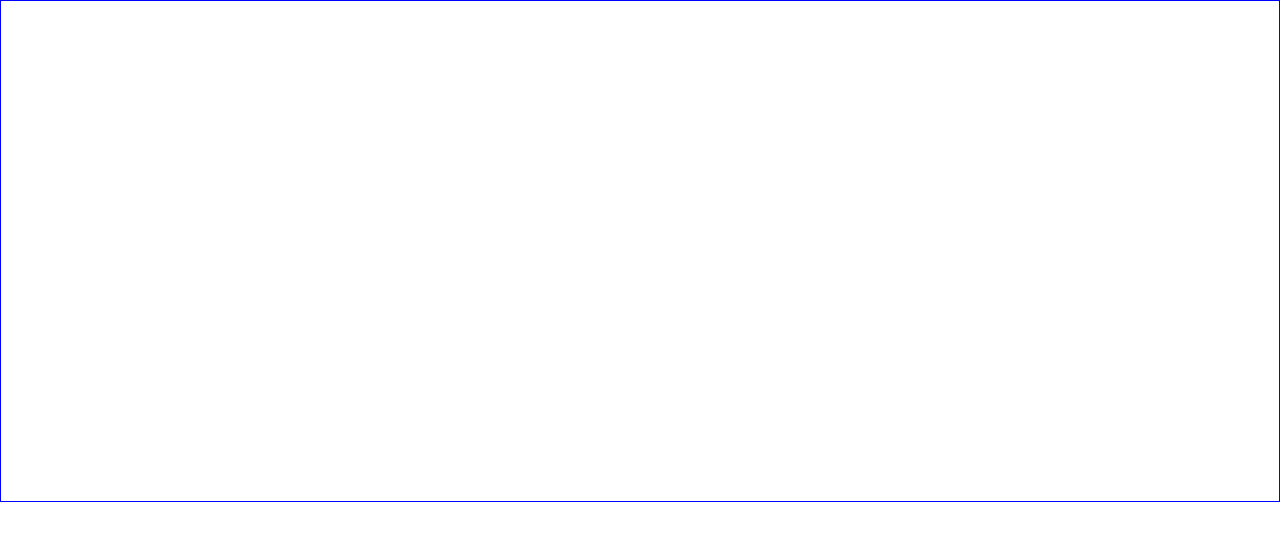
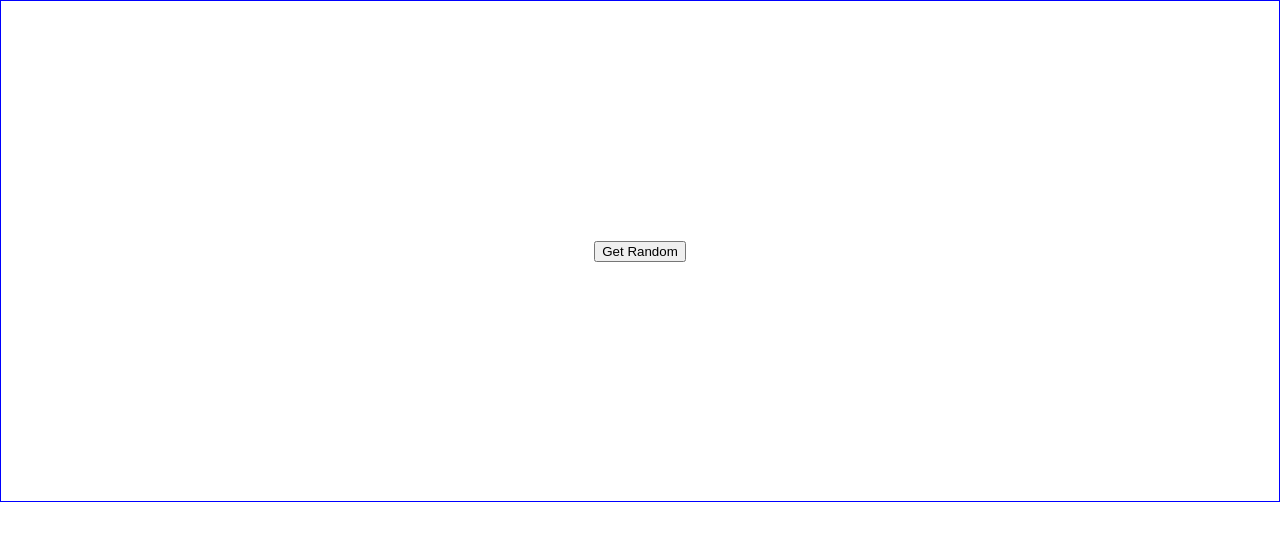
Before and after one commit to mmaustin/react-practice, a React (Create React App) app in the folder client/: page /random in a window 1280 px wide. Before the commit this address had no page. Shown: the top 540 px of the page. Built offline with nearby package versions, Linux system fonts and the light colour scheme.

Commit message:
experimenting with getting random number to choose which question/answer parir to select from object

```diff
--- a/client/src/App.js
+++ b/client/src/App.js
@@ -16,8 +16,9 @@
 //import MuiLink from "./mui/MuiLink";
 //import MuiBreadcrumbs from "./mui/MuiBreadcrumbs";
 //import MuiBadge from "./mui/MuiBadge"
-import SixPrototype from "./sixFiveFour/SixPrototype"
+import SixPrototype from "./sixFiveFour/SixPrototype";
 import {BrowserRouter, Routes, Route} from 'react-router-dom';
+import SixPrototypeQuiz from "./sixFiveFour/SixPrototypeQuiz";
 // import MuiAvatar from "./mui/MuiAvatar"
 
 //import MuiSpeedDial from "./mui/MuiSpeedDial"
@@ -47,6 +48,7 @@ const App = () => {
       <BrowserRouter>
         <Routes>
         <Route path='/' element={<SixPrototype/>} />
+        <Route path='/random' element={<SixPrototypeQuiz/>} />
         </Routes>
       </BrowserRouter>
       {/* <MuiTypography/> */}
--- a/client/src/sixFiveFour/SixPrototypeBoard.jsx
+++ b/client/src/sixFiveFour/SixPrototypeBoard.jsx
@@ -135,7 +135,7 @@ const SixPrototypeBoard = () => {
       <p>{score}</p>
       { showQuiz ?
         <>
-        <SixPrototypeQuiz />
+        <SixPrototypeQuiz score={score} />
         <button type="button" onClick={() => setShowQuiz('')}>Show Game Board</button>
         </>
         :
--- a/client/src/sixFiveFour/SixPrototypeQuiz.jsx
+++ b/client/src/sixFiveFour/SixPrototypeQuiz.jsx
@@ -1,8 +1,25 @@
+import { useState } from "react";
+import { questionsAnswers } from "./numbersObject"
+//console.log(Object.values(questionsAnswers));
 
+const SixPrototypeQuiz = ({score}) => {
 
-const SixPrototypeQuiz = () => {
+  const [randomNumber, setRandomNumber] = useState(0);
+
+  const randomFunction = () => {
+    const random = Math.floor(Math.random() * Object.keys(questionsAnswers).length);
+    setRandomNumber(random);
+    //let property = Object.values(questionsAnswers)[random];
+    //console.log(random);
+  };
+
+  console.log(randomNumber);
+
   return (
-    <div>SixPrototypeQuiz</div>
+    <>
+      <div>{score}</div>
+      <button type="button" onClick={randomFunction}>Get Random</button>
+    </>
   )
 }
 export default SixPrototypeQuiz
--- a/client/src/sixFiveFour/numbersObject.js
+++ b/client/src/sixFiveFour/numbersObject.js
@@ -27,4 +27,4 @@ export const questionsAnswers = {
   answers: ['fake answer 1', 'fake answer 2', 'fake answer 3'],
   answer: 'fake answer 3'
   },
-}
+};
```
